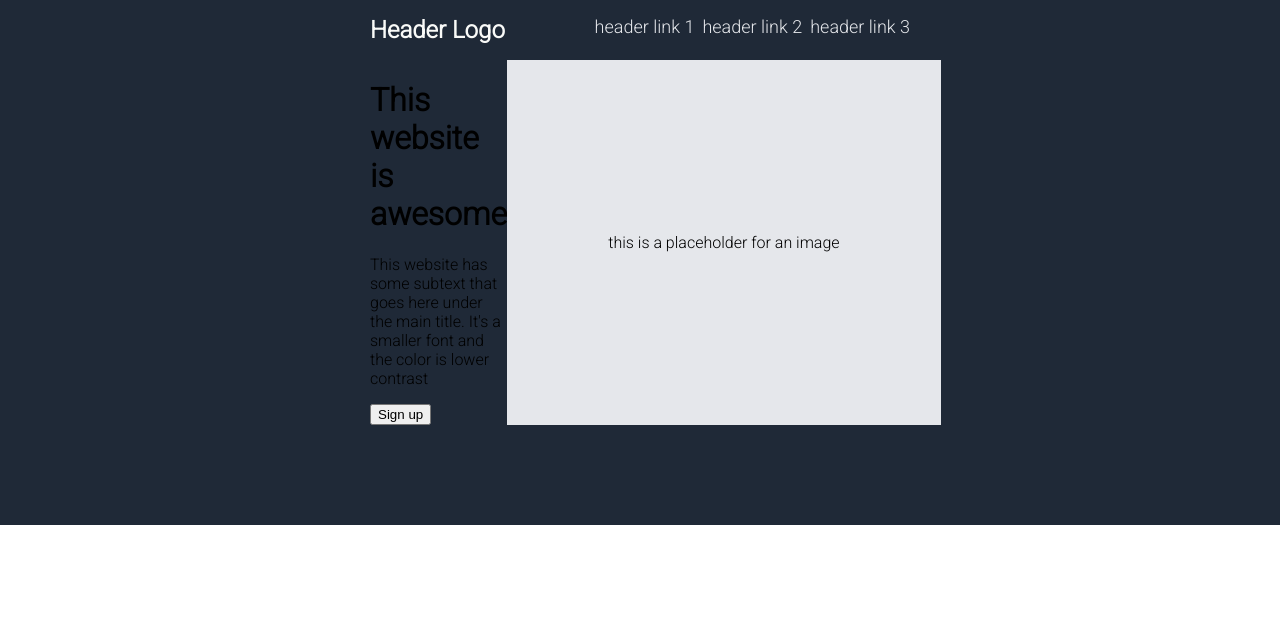
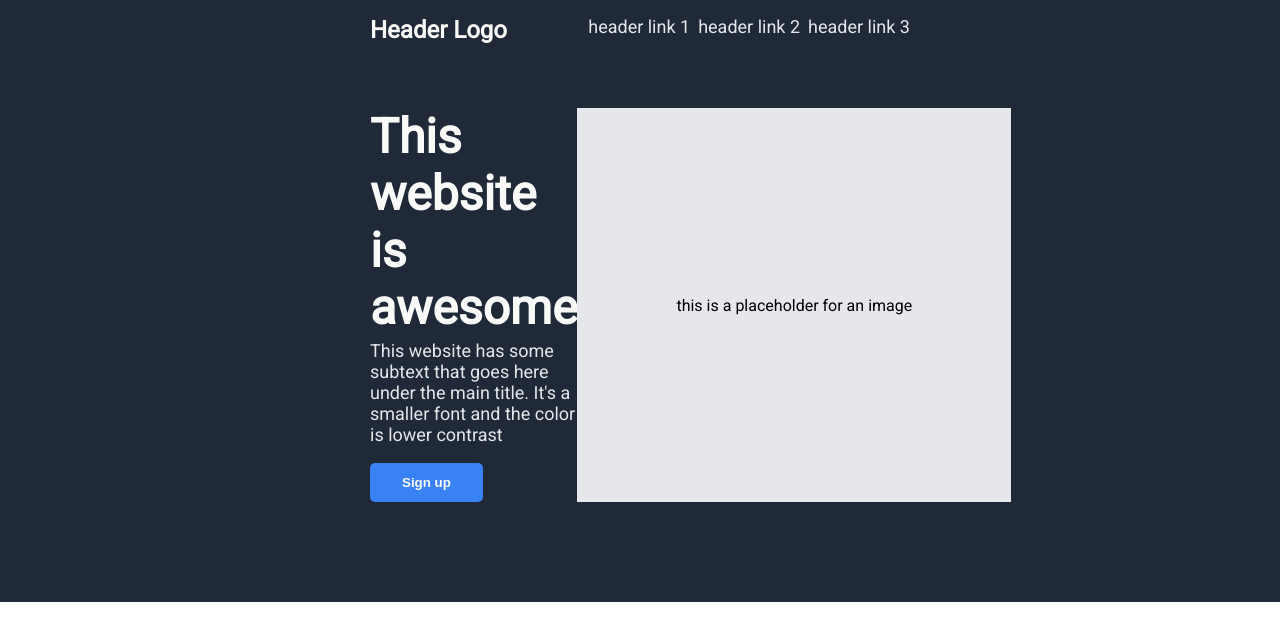
Before and after one commit to tsfoverlord/landing-page, a plain HTML site: page index.html in a window 1280 px wide. Drawn offline with Linux system fonts and the light colour scheme.

Commit message:
Styled hero text and button

```diff
--- a/style.css
+++ b/style.css
@@ -1,4 +1,4 @@
-@import url('https://fonts.googleapis.com/css2?family=Roboto:wght@300&display=swap');
+@import url('https://fonts.googleapis.com/css2?family=Roboto:wght@300;400&display=swap');
 body {
     font-family: Roboto, sans-serif;
     padding: 0;
@@ -38,6 +38,7 @@ ul li a{
 }
 
 .container {
+    margin-top: 64px;
     display: flex;
     justify-content: space-between;
 }
@@ -54,3 +55,24 @@ ul li a{
     justify-content: center;
     padding: 32px;
 }
+
+.hero-text h1 {
+    font-size: 48px;
+    font-weight: 800;
+    color:#F9FAF8;
+    margin:0px;
+}
+.hero-text p{
+    margin-top: 4px;
+    font-size: 18px;
+    color: #E5E7EB;
+}
+
+.hero-text button{
+    padding: 12px 32px;
+    border-radius: 5px;
+    color: #F9FAF8;
+    background-color: #3882F6;
+    border-style: none;
+    font-weight: 700;
+}
```
